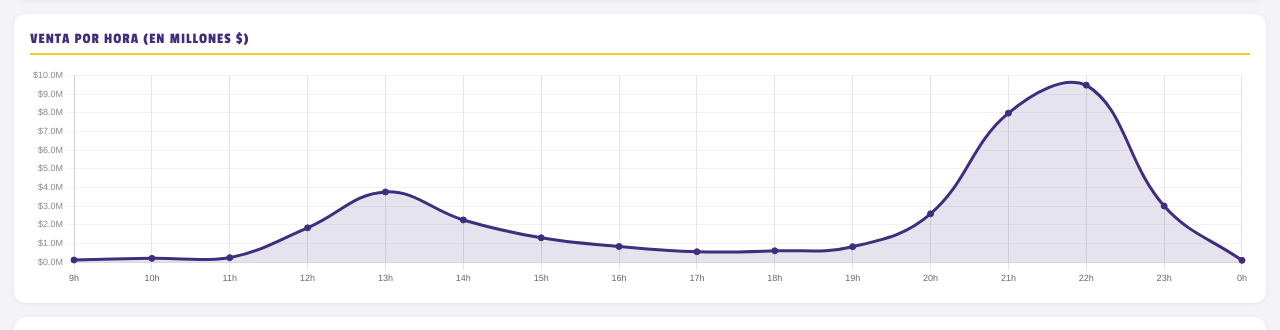
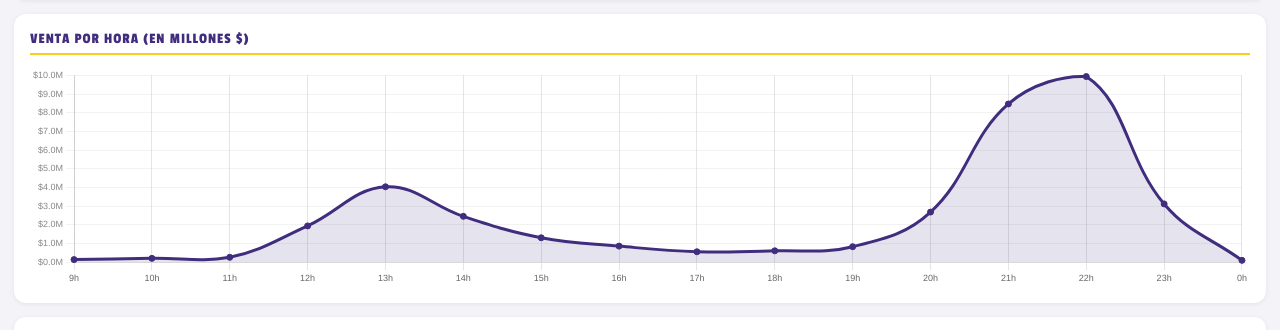
Before and after one commit to francoindragoli/smashclub-dashboards, a plain HTML site: page dashboard-ventas.html in a window 1280 px wide. Shown: the part 1495-1825 px from the top of the page. Drawn offline with nearby package versions, Linux system fonts and the light colour scheme.

Commit message:
Auto-update dashboards — 27/11/2026 12:06

```diff
--- a/dashboard-ventas.html
+++ b/dashboard-ventas.html
@@ -822,7 +822,7 @@ const MESES = {
           ticketPromedio:76242,
           ventaDias:[0,0,0,0,0,0,0],
           horaLabels:["9h", "10h", "11h", "12h", "13h", "14h", "15h", "16h", "17h", "18h", "19h", "20h", "21h", "22h", "23h", "0h"],
-          horaVentas:[0.118, 0.205, 0.243, 1.838, 3.761, 2.262, 1.308, 0.841, 0.558, 0.61, 0.83, 2.588, 7.979, 9.479, 3.009, 0.099]
+          horaVentas:[0.138, 0.205, 0.262, 1.943, 4.038, 2.455, 1.308, 0.861, 0.558, 0.61, 0.83, 2.684, 8.471, 9.938, 3.119, 0.099]
         },
         puntilla: {
           burgers: {'Crispy Bliss':785, 'Gollum Signature':625, 'L.A Americana':468, 'John Bacon':448, 'Cheese Burger':267, 'Sweet Alabama':130, 'LA MANTEQUISH':127, 'Biggie':55, 'Denver':26},
@@ -836,7 +836,7 @@ const MESES = {
           ticketPromedio:34817,
           ventaDias:[0,0,0,0,0,0,0],
           horaLabels:["9h", "10h", "11h", "12h", "13h", "14h", "15h", "16h", "17h", "18h", "19h", "20h", "21h", "22h", "23h", "0h"],
-          horaVentas:[0.007, 0.028, 0.094, 1.68, 5.787, 4.909, 1.887, 1.198, 0.575, 0.316, 0.876, 6.508, 17.382, 13.981, 7.292, 1.898]
+          horaVentas:[0.007, 0.028, 0.094, 1.68, 5.914, 5.012, 1.907, 1.26, 0.62, 0.316, 0.937, 6.804, 18.21, 14.713, 7.431, 1.979]
         },
         snaps: {
           18: {
@@ -858,6 +858,11 @@ const MESES = {
             dias:25, diasCount:[4, 4, 4, 3, 3, 3, 4],
             ciudad:{burgers:{'Crispy Bliss':1227, 'Gollum Signature':892, 'John Bacon':703, 'L.A Americana':666, 'Cheese Burger':438, 'Sweet Alabama':214, 'La Mantequish':195, 'Biggie':104, 'Denver':41, 'Fat Fil A':3},jr:1951,doble:2415,xl:117,total:4483,ventaTotal:35727356,totalDocs:0,ticketPromedio:0,ventaDias:[0,0,0,0,0,0,0],horaLabels:["9h", "10h", "11h", "12h", "13h", "14h", "15h", "16h", "17h", "18h", "19h", "20h", "21h", "22h", "23h", "0h"],horaVentas:[0.118, 0.205, 0.243, 1.838, 3.761, 2.262, 1.308, 0.841, 0.558, 0.61, 0.83, 2.588, 7.979, 9.479, 3.009, 0.099]},
             puntilla:{burgers:{'Crispy Bliss':909, 'Gollum Signature':699, 'L.A Americana':512, 'John Bacon':492, 'Cheese Burger':288, 'Sweet Alabama':136, 'La Mantequish':136, 'Biggie':59, 'Denver':26},jr:1389,doble:1765,xl:103,total:3257,ventaTotal:64419095,totalDocs:0,ticketPromedio:0,ventaDias:[0,0,0,0,0,0,0],horaLabels:["9h", "10h", "11h", "12h", "13h", "14h", "15h", "16h", "17h", "18h", "19h", "20h", "21h", "22h", "23h", "0h"],horaVentas:[0.007, 0.028, 0.094, 1.68, 5.787, 4.909, 1.887, 1.198, 0.575, 0.316, 0.876, 6.508, 17.382, 13.981, 7.292, 1.898]}
+          },
+          26: {
+            dias:26, diasCount:[4, 4, 4, 4, 3, 3, 4],
+            ciudad:{burgers:{'Crispy Bliss':1235, 'Gollum Signature':901, 'John Bacon':711, 'L.A Americana':669, 'Cheese Burger':441, 'Sweet Alabama':216, 'La Mantequish':204, 'Biggie':105, 'Denver':41, 'Fat Fil A':3},jr:1965,doble:2443,xl:118,total:4526,ventaTotal:37519480,totalDocs:0,ticketPromedio:0,ventaDias:[0,0,0,0,0,0,0],horaLabels:["9h", "10h", "11h", "12h", "13h", "14h", "15h", "16h", "17h", "18h", "19h", "20h", "21h", "22h", "23h", "0h"],horaVentas:[0.138, 0.205, 0.262, 1.943, 4.038, 2.455, 1.308, 0.861, 0.558, 0.61, 0.83, 2.684, 8.471, 9.938, 3.119, 0.099]},
+            puntilla:{burgers:{'Crispy Bliss':934, 'Gollum Signature':717, 'L.A Americana':531, 'John Bacon':511, 'Cheese Burger':301, 'Sweet Alabama':138, 'La Mantequish':136, 'Biggie':59, 'Denver':29},jr:1430,doble:1821,xl:105,total:3356,ventaTotal:66911304,totalDocs:0,ticketPromedio:0,ventaDias:[0,0,0,0,0,0,0],horaLabels:["9h", "10h", "11h", "12h", "13h", "14h", "15h", "16h", "17h", "18h", "19h", "20h", "21h", "22h", "23h", "0h"],horaVentas:[0.007, 0.028, 0.094, 1.68, 5.914, 5.012, 1.907, 1.26, 0.62, 0.316, 0.937, 6.804, 18.21, 14.713, 7.431, 1.979]}
           },
         }
       },
```
Also changed, not shown: comparativa-precios.html (+1 -1 lines).
